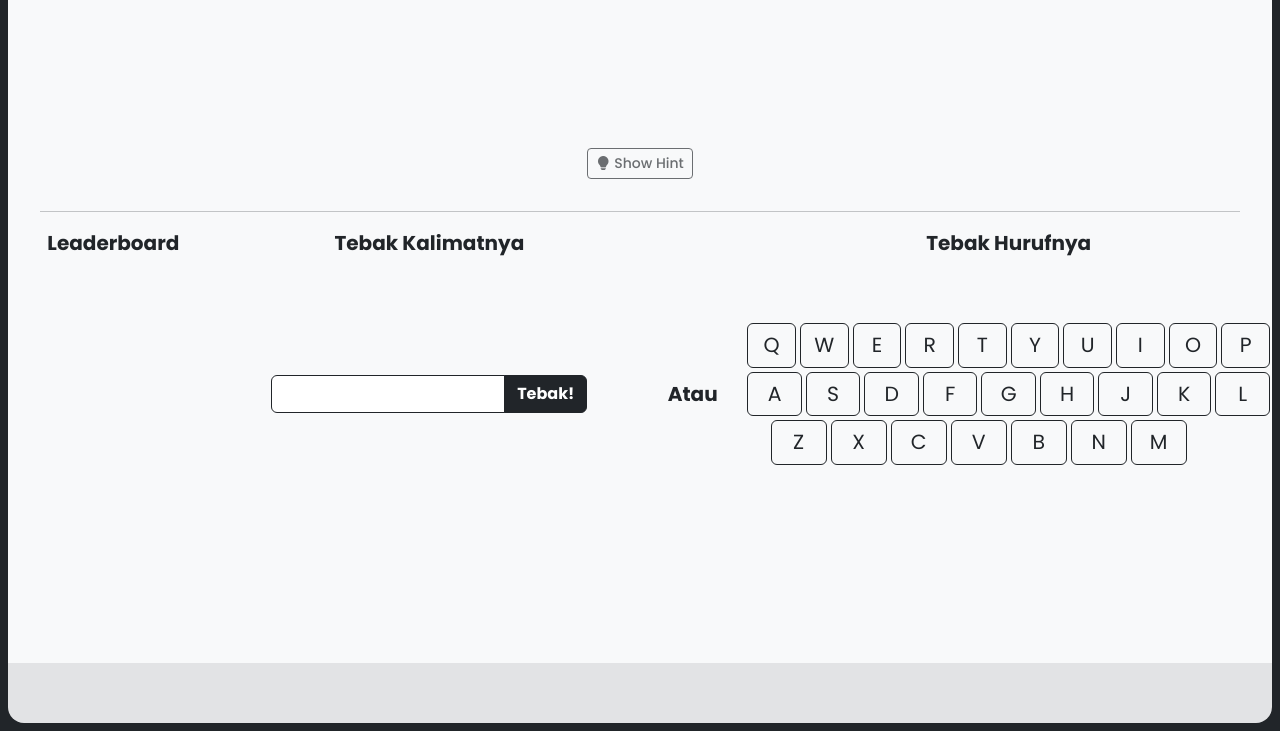
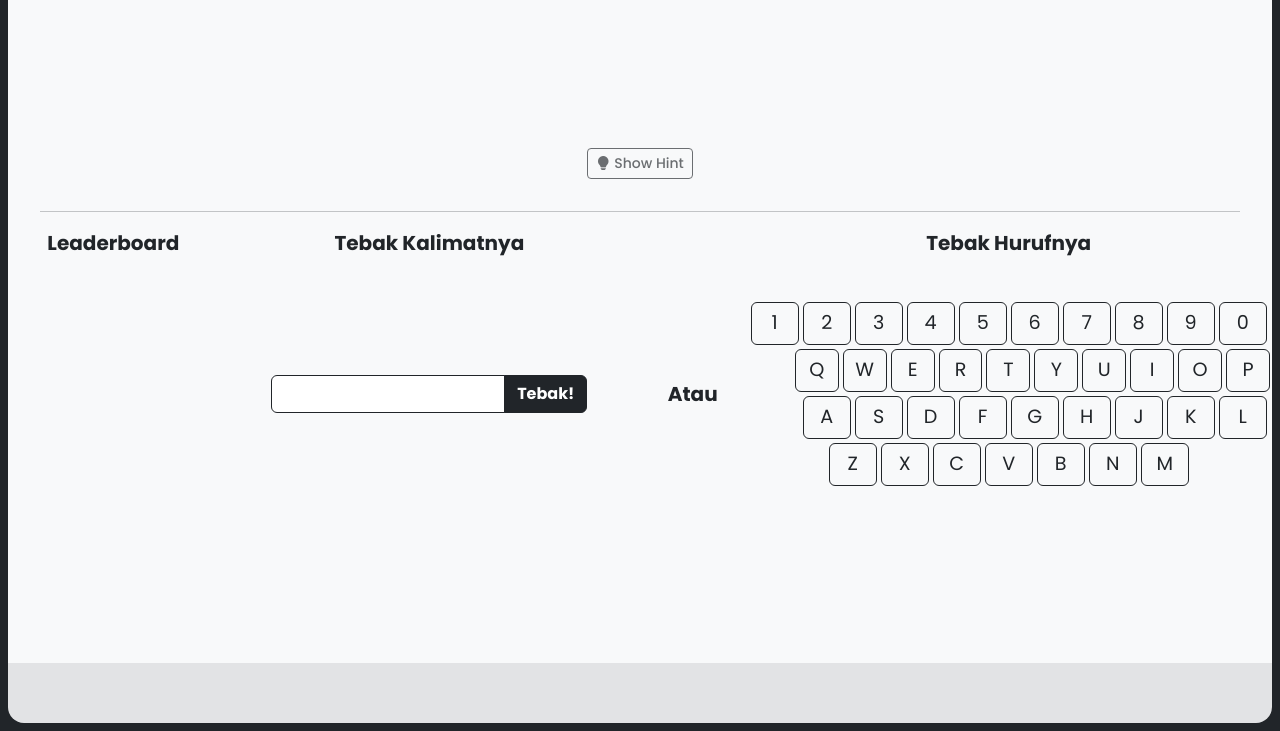
Before and after one commit to Joko-P/laravel-words-puzzle-game, a Laravel app: template resources/views/game-views/game-screen.blade.php in a window 1280 px wide. Shown: the part 69-800 px from the top of the page. Run offline with Laravel 12, Linux system fonts and the light colour scheme; the template is opened without the code that fills it, so the values that code supplies are empty.

Commit message:
Update so it now can supports number

```diff
--- a/app/Services/MainService.php
+++ b/app/Services/MainService.php
@@ -19,18 +19,19 @@ class MainService
     public function returnAllLettersAsArray()
     {
         return [
-            'A','B','C','D','E','F','G','H','I','J','K','L','M','N','O','P','Q','R','S','T','U','V','W','X','Y','Z'
+            'A','B','C','D','E','F','G','H','I','J','K','L','M','N','O','P','Q','R','S','T','U','V','W','X','Y','Z',
+            '1','2','3','4','5','6','7','8','9','0',
         ];
     }
 
     // Default dipasang di sini juga, supaya tetap jalan kalau config di-cache sebelum config/game.php ada
     public function hintPenalty(): int
     {
-        return (int) config('game.hint_penalty', 7);
+        return (int) config('game.hint_penalty');
     }
 
     public function hintUnlocksAfterTurn(): int
     {
-        return (int) config('game.hint_unlocks_after_turn', 5);
+        return (int) config('game.hint_unlocks_after_turn');
     }
 }
--- a/config/game.php
+++ b/config/game.php
@@ -12,7 +12,7 @@ return [
     |
     */
 
-    'hint_penalty' => (int) env('GAME_HINT_PENALTY', 7),
+    'hint_penalty' => (int) env('GAME_HINT_PENALTY', 5),
 
     /*
     |--------------------------------------------------------------------------
--- a/resources/views/game-views/game-screen.blade.php
+++ b/resources/views/game-views/game-screen.blade.php
@@ -44,10 +44,10 @@
     .guess-the-letter-btn{
         flex: 0 1 3.5rem;
         min-width: 0;
-        max-width: 3.5rem;
+        max-width: 3rem;
         margin: 0.125rem;
         padding-inline: 0;
-        font-size: clamp(0.9rem, 1.6vw, 1.5rem);
+        font-size: clamp(0.875rem, 1.5vw, 1.25rem);
         text-align: center;
     }
 
@@ -99,6 +99,19 @@
         <p class="fw-bold m-0 fs-5 mb-2">Tebak Hurufnya</p>
         <div class="flex-grow-1 d-flex flex-column justify-content-center">
             <div class="m-0 p-0 w-100 d-flex flex-row justify-content-center align-items-center">
+                <button type="button" class="btn btn-outline-dark guess-the-letter-btn" value="1">1</button>
+                <button type="button" class="btn btn-outline-dark guess-the-letter-btn" value="2">2</button>
+                <button type="button" class="btn btn-outline-dark guess-the-letter-btn" value="3">3</button>
+                <button type="button" class="btn btn-outline-dark guess-the-letter-btn" value="4">4</button>
+                <button type="button" class="btn btn-outline-dark guess-the-letter-btn" value="5">5</button>
+                <button type="button" class="btn btn-outline-dark guess-the-letter-btn" value="6">6</button>
+                <button type="button" class="btn btn-outline-dark guess-the-letter-btn" value="7">7</button>
+                <button type="button" class="btn btn-outline-dark guess-the-letter-btn" value="8">8</button>
+                <button type="button" class="btn btn-outline-dark guess-the-letter-btn" value="9">9</button>
+                <button type="button" class="btn btn-outline-dark guess-the-letter-btn" value="0">0</button>
+            </div>
+            <div class="m-0 p-0 w-100 d-flex flex-row justify-content-center align-items-center">
+                <div class="guess-the-letter-btn"></div>
                 <button type="button" class="btn btn-outline-dark guess-the-letter-btn" value="Q">Q</button>
                 <button type="button" class="btn btn-outline-dark guess-the-letter-btn" value="W">W</button>
                 <button type="button" class="btn btn-outline-dark guess-the-letter-btn" value="E">E</button>
@@ -111,6 +124,7 @@
                 <button type="button" class="btn btn-outline-dark guess-the-letter-btn" value="P">P</button>
             </div>
             <div class="m-0 p-0 w-100 d-flex flex-row justify-content-center align-items-center">
+                <div class="guess-the-letter-btn"></div>
                 <button type="button" class="btn btn-outline-dark guess-the-letter-btn" value="A">A</button>
                 <button type="button" class="btn btn-outline-dark guess-the-letter-btn" value="S">S</button>
                 <button type="button" class="btn btn-outline-dark guess-the-letter-btn" value="D">D</button>
@@ -122,6 +136,7 @@
                 <button type="button" class="btn btn-outline-dark guess-the-letter-btn" value="L">L</button>
             </div>
             <div class="m-0 p-0 w-100 d-flex flex-row justify-content-center align-items-center">
+                <div class="guess-the-letter-btn"></div>
                 <button type="button" class="btn btn-outline-dark guess-the-letter-btn" value="Z">Z</button>
                 <button type="button" class="btn btn-outline-dark guess-the-letter-btn" value="X">X</button>
                 <button type="button" class="btn btn-outline-dark guess-the-letter-btn" value="C">C</button>
--- a/resources/views/game-views/lobby.blade.php
+++ b/resources/views/game-views/lobby.blade.php
@@ -64,7 +64,7 @@
             <hr class="my-2 border-dark border">
         </div>
     </div>
-    <div class="row row-cols-1 row-cols-sm-2 row-cols-md-3 row-cols-lg-4 m-0 p-0 d-flex flex-row justify-content-start align-items-center overflow-y-auto" id="player-list-area" style="width: 90vw; max-width: 90vw; height: 16rem; max-height: 16rem;">
+    <div class="row row-cols-1 row-cols-sm-2 row-cols-md-3 row-cols-lg-4 m-0 p-0 d-flex flex-row justify-content-start align-items-start overflow-y-auto" id="player-list-area" style="width: 90vw; max-width: 90vw; max-height: 16rem;">
     </div>
 @endsection
 @push('modals')
--- a/resources/views/layouts/main-layout.blade.php
+++ b/resources/views/layouts/main-layout.blade.php
@@ -197,11 +197,11 @@
                         <li>Sistem <span style="font-style: italic;">Scoring</span> :</li>
                         <ul class="m-0 w-100" style="padding-left: 1.25rem;">
                             <li>
-                                <b>Jika menebak huruf</b>, akan ada skor dasar 25.<br>
-                                Nilai akhir dihitung dengan 25 + (100 / jumlah huruf ditebak)<br>
+                                <b>Jika menebak huruf/angka</b>, akan ada skor dasar 25.<br>
+                                Nilai akhir dihitung dengan 25 + (100 / jumlah huruf/angka ditebak)<br>
                                 Contoh, jika menebak huruf 'A' dan ada 5 huruf 'A' yang muncul, maka skor yang didapat : 25 + (100 / 5) => <b>45</b>.<br>
                                 Contoh lain jika menebak huruf 'W' dan ada 2 huruf yang muncul, maka skor yang didapat : 25 + (100 / 2) => <b>75</b>.<br>
-                                <b>Namun jika huruf yang ditebak tidak ada di kalimat, maka -25 poin</b>.
+                                <b>Namun jika huruf/angka yang ditebak tidak ada di kalimat, maka -25 poin</b>.
                             </li>
                             <li>
                                 <b>Jika menebak kalimat</b>, akan ada skor dasar 100 dan skor 20 per-huruf.<br>
```
Also changed, not shown: app/Services/WordsList.php (+5 -2 lines). Lines whose indentation alone changed are shown as unchanged.
